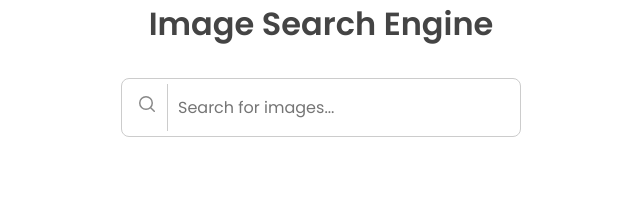
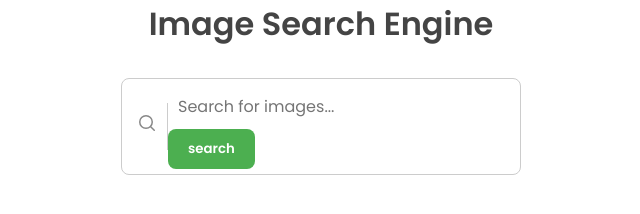
Before and after one commit to mjavedjs/Img-Search-Engine, a plain HTML site: page index.html in a window 1280 px wide. Shown: the whole page, without its empty margins (319-959 px from the left). Drawn offline with Linux system fonts and the light colour scheme.

Commit message:
api work done

```diff
--- a/index.html
+++ b/index.html
@@ -10,6 +10,7 @@
     <h1>Image Search Engine</h1>
 
     <!-- Search Form -->
+   <!-- Search Form -->
 <form id="search-item" class="search-form">
     <!-- Icon Section -->
     <div class="icon-wrapper">
@@ -18,16 +19,18 @@
         </svg>
     </div>
 
-        <!-- Input Section -->
+    <!-- Input and Button Section -->
+    <div class="input-wrapper">
         <input
             type="text"
             class="search-input"
             placeholder="Search for images..."
             id="userSearch"
         />
+        <button type="submit" class="search-button"> search </button>
+    </div>
+</form>
 
-        <!-- Button Section -->
-    </form>
 
     <!-- Search Results -->
     <div id="search-result" class="search-result"></div>
```
Lines whose indentation alone changed are shown as unchanged.
